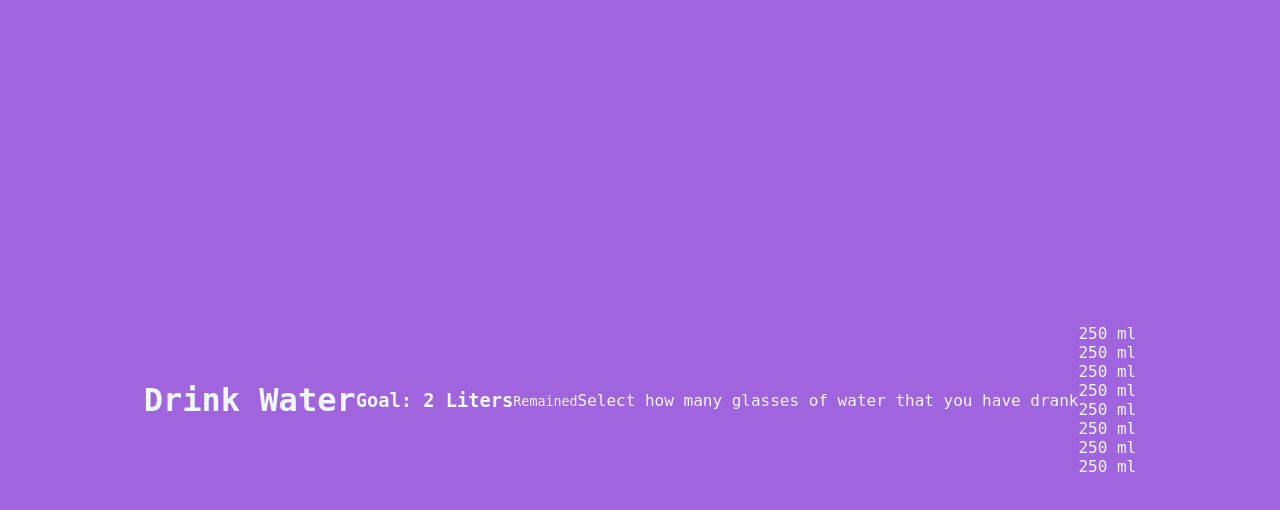
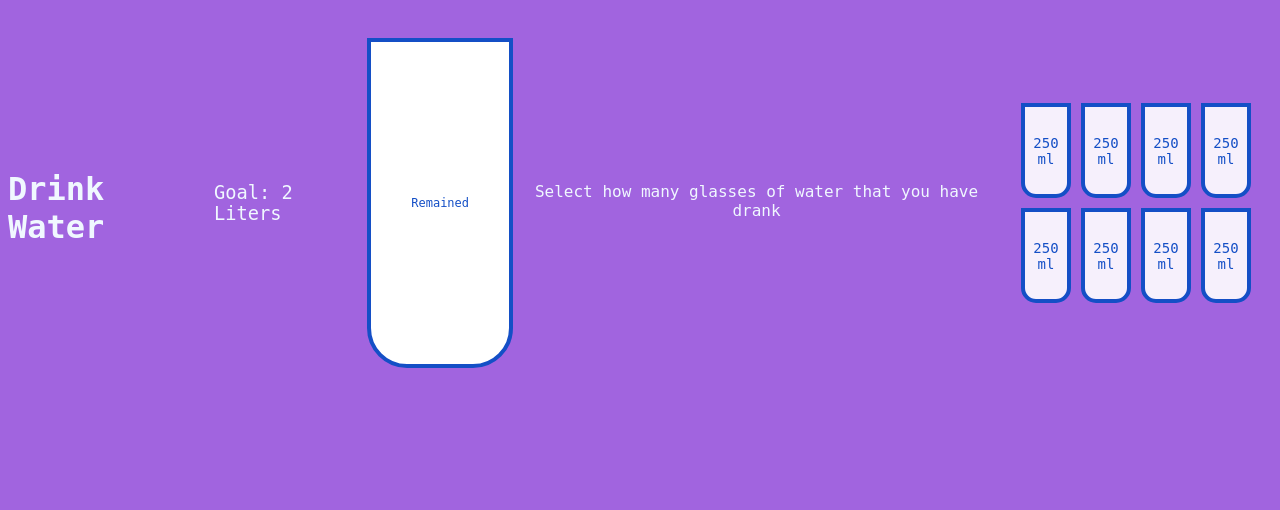
Before and after one commit to the-coderYash/Project-16---Fill-Small-Cups, a plain HTML site: page index.html in a window 1280 px wide. Drawn offline with Linux system fonts and the light colour scheme; a web font is replaced by a local one.

Commit message:
//Styling completed

```diff
--- a/style.css
+++ b/style.css
@@ -2,6 +2,11 @@
 
 * {
   box-sizing: border-box;
+}
+
+:root {
+  --border-color: #144fc6;
+  --fill-color: #6ab3f8;
 }
 
 body {
@@ -10,8 +15,89 @@ body {
   color: aliceblue;
   display: flex;
   align-items: center;
+  margin-bottom: 40px;
+}
+
+h1 {
+  margin: 10px 0 0;
+}
+
+h3 {
+  font-weight: 400;
+  margin: 10px 0;
+}
+
+.cup {
+  background-color: #fff;
+  border: 4px solid var(--border-color);
+  color: var(--border-color);
+  border-radius: 0 0 40px 40px;
+  height: 330px;
+  width: 150px;
+  margin: 30px 0;
+  display: flex;
+  flex-direction: column;
+  overflow: hidden;
+}
+
+.cup.cup-small {
+  height: 95px;
+  width: 50px;
+  border-radius: 0 0 15px 15px;
+  background-color: rgba(255, 255, 255, 0.9);
+  cursor: pointer;
+  font-size: 14px;
+  align-items: center;
   justify-content: center;
-  overflow: hidden;
-  height: 100vh;
-  margin: 0;
+  text-align: center;
+  margin: 5px;
+  transition: 0.3s ease;
 }
+
+.cup.cup-small.full {
+  background-color: var(--fill-color);
+  color: #fff;
+}
+
+.cups {
+  display: flex;
+  flex-wrap: wrap;
+  align-items: center;
+  justify-content: center;
+  width: 280px;
+}
+
+.remained {
+  display: flex;
+  flex-direction: column;
+  align-items: center;
+  justify-content: center;
+  text-align: center;
+  flex: 1;
+  transition: 0.3s ease;
+}
+
+.remained span {
+  font-size: 20px;
+  font-weight: bold;
+}
+
+.remained small {
+  font-size: 12px;
+}
+
+.percentage {
+  background-color: var(--fill-color);
+  display: flex;
+  align-items: center;
+  justify-content: center;
+  font-weight: bold;
+  font-size: 30px;
+  height: 0;
+  transition: 0.3s ease;
+}
+
+.text {
+  text-align: center;
+  margin: 0 0 5px;
+}
```
